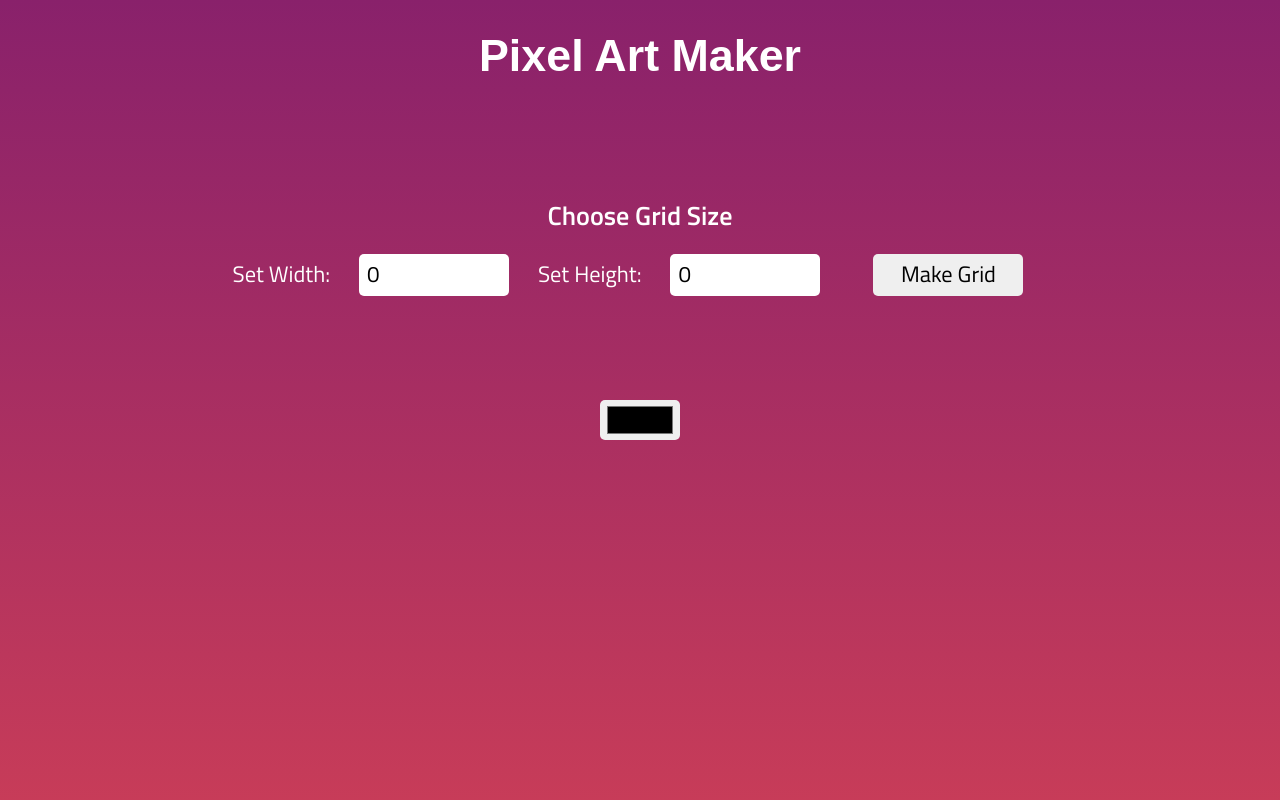
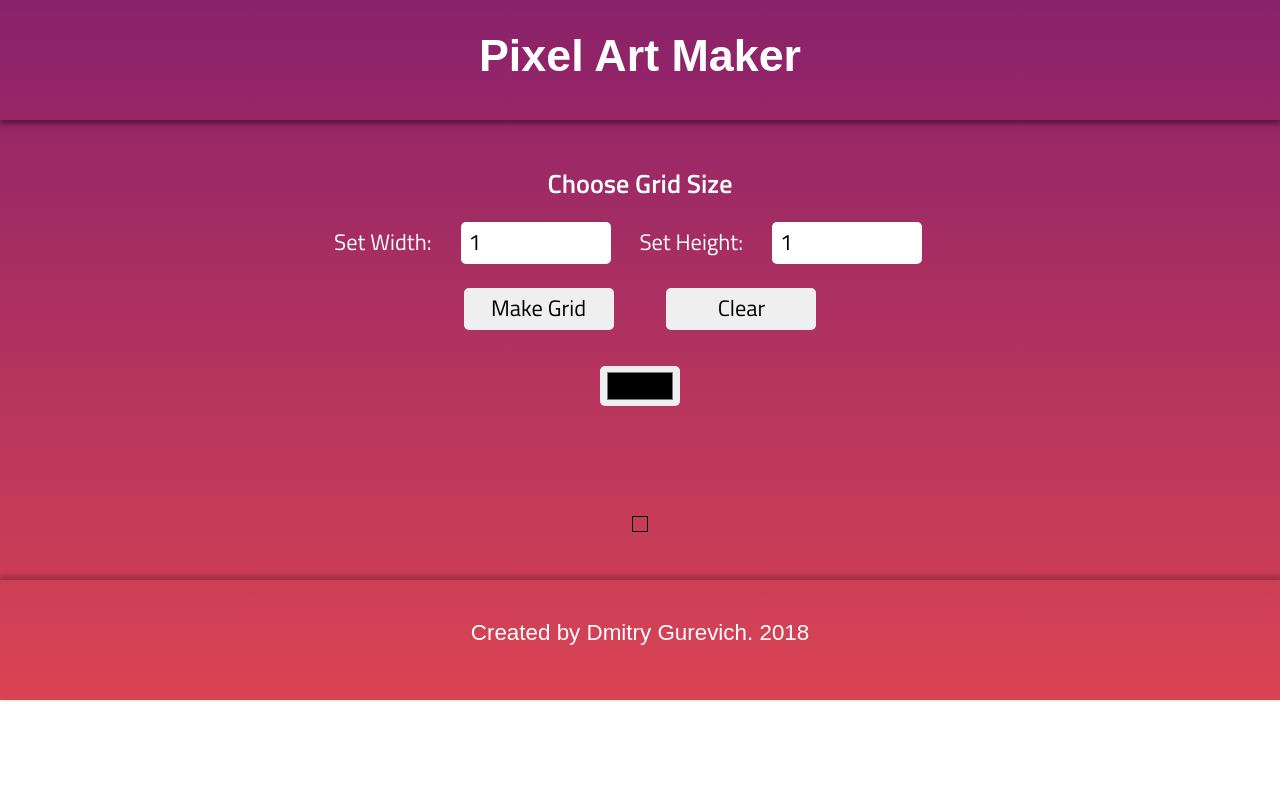
Before and after one commit to omicrondg/pixelart, a plain HTML site: page index.html in a window 1280 px wide. Both pictures are taken after a click on the input "Make Grid". Shown: the top 800 px of the page. Drawn offline with Linux system fonts and the light colour scheme; a web font is replaced by a local one.

Commit message:
Add clear grid methos

```diff
--- a/css/styles.css
+++ b/css/styles.css
@@ -2,7 +2,7 @@
   box-sizing: border-box;
   margin: 0;
   padding: 0;
-  }
+}
 
 body {
   font-family: "Montserrat Subrayada", sans-serif;
@@ -14,31 +14,30 @@ body {
   /* Chrome 10-25, Safari 5.1-6 */
   background: linear-gradient(to bottom, #89216B, #DA4453) no-repeat;
   /* W3C, IE 10+/ Edge, Firefox 16+, Chrome 26+, Opera 12+, Safari 7+ */
-}
-
-.container {
-  width:100%;
-  max-width: 960px;
-  margin: 0 auto;
   display: flex;
   flex-direction: column;
-  flex-wrap: wrap;
 }
 
 .main-header {
-  height: 200px;
+  height: 120px;
+  margin: 0 0 3rem 0;
+  display: flex;
+  flex-direction: column;
+  box-shadow: 1px 3px 5px 1px rgba(37, 1, 48, 0.5);
   text-align: center;
 }
 
 .main-page {
-  height: 80vh;
+  width: 100%;
+  max-width: 960px;
   margin: 0 auto;
   font-family: 'Titillium Web', sans-serif;
   text-align: center;
 }
 
 .sizes {
-  height: 200px;
+  height: 150px;
+  margin-bottom: 3rem;
 }
 
 input[type="number"] {
@@ -51,13 +50,14 @@ input[type="number"] {
 
 input[type="submit"] {
   width: 150px;
-  margin: 1.5rem;
+  margin: 0 1.5rem;
   padding: 0.5rem;
   border-style: none;
   border-radius: 5px;
 }
+
 input[type="submit"]:hover {
-  box-shadow: 5px 5px 15px 5px rgba(37, 1, 48, 0.438);
+  box-shadow: 5px 5px 15px 5px rgba(37, 1, 48, 0.5);
 }
 
 .colors {
@@ -88,20 +88,17 @@ tr {
 }
 
 td {
-  width: 20px;
+  width: 15px;
 }
 
 .footer {
-  display: grid;
-  position: relative;
-  bottom: 0;
-  height: 200px;
+  height: 120px;
+  margin: 3rem 0 0;
+  box-shadow: 1px -3px 5px 1px rgba(112, 26, 40, 0.5);
   text-align: center;
-  border-top: #89216B solid 2px;
-  border-bottom: #89216B solid 2px;
-
+  flex-shrink: 0;
 }
 
 .footer p {
-  align-self: center;
+  padding-top: 40px;
 }
--- a/index.html
+++ b/index.html
@@ -11,9 +11,7 @@
   <link href="css/styles.css" rel="stylesheet">
   <title>Document</title>
 </head>
-
 <body>
-  <div class="container">
   <header class="main-header">
     <h1 class="top-title">Pixel Art Maker</h1>
   </header>
@@ -22,23 +20,24 @@
         <h3>Choose Grid Size</h3>
         <form id="sizePicker">
           <span>Set Width:</span>
-          <input id="inputWidth" type="number" min="0" max="100" value="0">
+          <input id="inputWidth" type="number" min="1" max="100" value="1">
           <span>Set Height:</span>
-          <input id="inputHeight" type="number" min="0" max="100" value="0">
-          <input id="buildGrid" type="submit" value="Make Grid">
+          <input id="inputHeight" type="number" min="1" max="100" value="1">
+          <br>
+          <input id="createGrid" type="submit" value="Make Grid">
+          <input id="clearGrid" type="submit" value="Clear">
         </form>
       </section>
       <section class="colors">
         <input id="colorPicker" type="color">
       </section>
       <section class="pixels">
-        <table></table>
+        <table id="pixelsGrid"></table>
       </section>
   </main>
   <footer class="footer">
     <p class="cops">Created by Dmitry Gurevich. 2018</p>
   </footer>
-  </div>
   <script src="js/pixelart.js"></script>
 </body>
 </html>
--- a/js/pixelart.js
+++ b/js/pixelart.js
@@ -1,30 +1,33 @@
-let grid = document.querySelector('.pixels');
+const grid = document.querySelector('#pixelsGrid');
 const width = document.querySelector('#inputWidth');
 const height = document.querySelector('#inputHeight');
 const picker = document.querySelector('#colorPicker');
 const form = document.querySelector('#sizePicker');
-
+const createBtn = document.querySelector('#createGrid');
+const clearBtn = document.querySelector('#clearGrid');
 
 let rows = Number(height.value);
 let columns = Number(width.value);
 let isGrid = false;
 
 let color = picker.value;
-let table = document.querySelector('table');
 
-let defaultColor = table.style.backgroundColor;
 
-function MakeGrid(rows=5, columns=5){
+let defaultColor;
+
+function MakeGrid() {
 
   for (let i = 0; i < rows; i++) {
-    var tRow = document.createElement('tr');
+    let tRow = document.createElement('tr');
     for (let j = 0; j < columns; j++) {
-      var tColumn = document.createElement('td');
+      let tColumn = document.createElement('td');
       tRow.appendChild(tColumn);
     }
-    table.appendChild(tRow);
+    grid.appendChild(tRow);
   }
   isGrid = true;
+
+  defaultColor = grid.style.backgroundColor;
 }
 
 form.addEventListener("change", event => {
@@ -32,47 +35,35 @@ form.addEventListener("change", event => {
   columns = Number(width.value);
 });
 
-form.addEventListener("submit", event =>
-{
+form.addEventListener("submit", event => {
+  const clearBtn = document.querySelector('#clearGrid');
   if (isGrid) {
-    rows = Number(height.value) + GetCurrentRowsCount();
-    columns = Number(width.value) + GetCurrentCellsCount();
-    MakeGrid(rows, columns);
+    clearGrid();
+    MakeGrid();
     event.preventDefault();
   } else {
-    MakeGrid(rows, columns);
+    MakeGrid();
     event.preventDefault();
   }
+
 });
 
 picker.addEventListener("change", event => {
   color = picker.value;
 });
 
-table.addEventListener("click", event => {
+grid.addEventListener("click", event => {
   if (event.target.nodeName.toLowerCase() === 'td')
     (event.target).style.backgroundColor = color;
 });
 
-table.addEventListener("dblclick", event => {
+grid.addEventListener("dblclick", event => {
   if (event.target.nodeName.toLowerCase() === 'td')
-  (event.target).style.backgroundColor = defaultColor;
+    (event.target).style.backgroundColor = defaultColor;
 });
 
-function GetCurrentRowsCount(){
-  let rowsCount = 0;
-  table.forEach(element => {
-    if(element.nodeName.toLowerCase() == 'tr')
-    rowsCount++;
-  });
-  return rowsCount;
-};
-
-function GetCurrentCellsCount() {
-  let cellsCount = 0;
-  table.forEach(element => {
-    if (element.nodeName.toLowerCase() == 'td')
-      cellsCount++;
-  });
-  return cellsCount;
+function clearGrid() {
+  while (grid.childNodes.length != 0) {
+    grid.childNodes.forEach(e => e.remove());
+  }
 }
```
Lines whose indentation alone changed are shown as unchanged.
